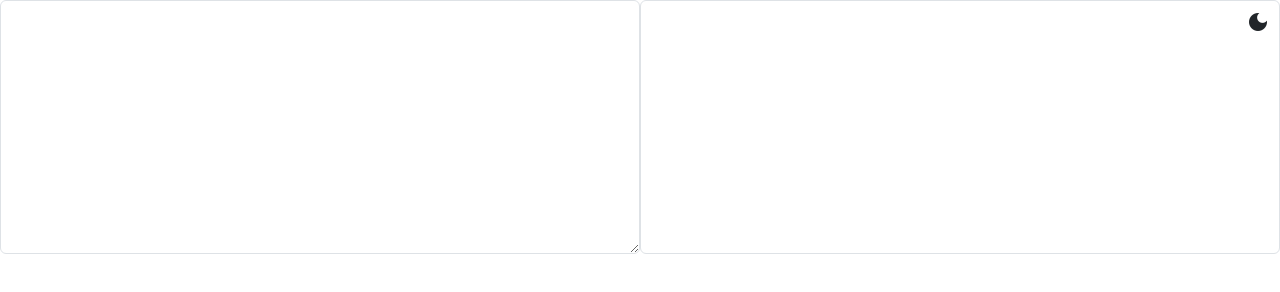
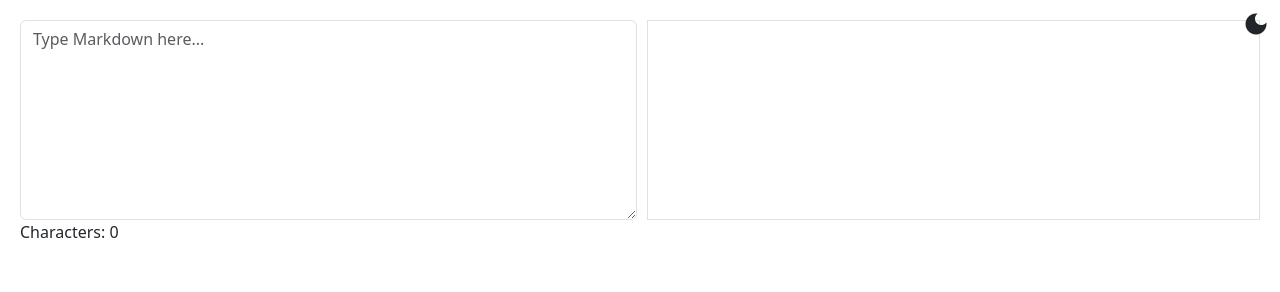
Before and after one commit to allisonrod0106-crypto/markdown-editor, a plain HTML site: page index.html in a window 1280 px wide. Drawn offline with nearby package versions, Linux system fonts and the light colour scheme.

Commit message:
Milestone 3

```diff
--- a/app.js
+++ b/app.js
@@ -0,0 +1,37 @@
+document.addEventListener('DOMContentLoaded', () => {
+//creating a vue app with the basic structure
+const app = Vue.createApp({
+    data() {
+        return {
+            message: ''
+        };
+    },
+
+    //setting up a computed property
+    computed: {
+        //htmlOutput
+        htmlOutput(){
+            return marked.parse(this.message);
+        },
+        ///character count
+        charCount(){
+            const plainText = this.htmlOutput.replace(/<[^>]*>/g, '');
+            return plainText.length;
+        }
+    },
+    methods: {
+        toggleTheme() {
+          this.isDark = !this.isDark;
+
+          document.documentElement.setAttribute(
+            "data-bs-theme",
+            this.isDark ? "dark" : "light"
+          );
+        }
+      }
+});
+
+
+
+app.mount('#app');
+});
--- a/index.html
+++ b/index.html
@@ -13,29 +13,38 @@
     <link
     href="https://fonts.googleapis.com/icon?family=Material+Icons"
     rel="stylesheet"/>
+    <!-- css -->
+    <link href="style.css" rel="stylesheet">
 
 </head>
-<body>
-    <div id="app" class="editor-container">
-        <textarea v-model="markdown" class="form-control" rows="10"></textarea>
 
-        <div v-html="compiledMarkdown" class="form-control"></div>
+<html data-bs-theme="light">
 
-        <div id="counter"></div>
+    <div id="app">
+        <div class="editor-container">
+          <!-- Vue bindings -->
+          <textarea v-model="message" class="form-control" placeholder="Type Markdown here..."></textarea>
+          <div class="preview" v-html="htmlOutput"></div>
+        </div>
 
-        <span id="themeToggle" class="material-icons">
-            dark_mode
+        <div>Characters: {{ charCount }}</div>
+        <span class="material-icons theme-toggle" @click="toggleTheme">
+            {{ isDark ? 'light_mode' : 'dark_mode' }}
         </span>
       </div>
 
     <!-- vue -->
     <script src="https://unpkg.com/vue@3/dist/vue.global.js"></script>
     <!-- marked.js -->
-    <script src="https://cdn.jsdelivr.net/npm/marked@17.0.1/marked.min.js"></script>
+    <script src="https://cdn.jsdelivr.net/npm/marked/marked.min.js"></script>
     <!-- bootstrap 5 -->
     <script src="https://cdn.jsdelivr.net/npm/bootstrap@5.3.2/dist/js/bootstrap.bundle.min.js"></script>
+    <!-- vue app -->
+    <script src="app.js"></script>
+</body>
+</html>
 
-    <script>
+    <!-- <script>
         const toggle = document.getElementById("themeToggle");
         toggle.addEventListener("click", () => {
             const isDark = document.documentElement.getAttribute("data-bs-theme") === "dark";
@@ -48,9 +57,9 @@
                 toggle.textContent = "light_mode";
             }
         });
-    </script>
+    </script> -->
 
-    <style>
+    <!-- <style>
         /* base style */
         .editor-container {
             display: flex;
@@ -60,8 +69,8 @@
         #output {
             flex: 1;
         }
-    /* <!-- media query (comes after base styles) --> */
-    @media (min-width: 768px){
+        /* media query (comes after base styles) -->
+        <!-- @media (min-width: 768px){
             .editor-container {
                 flex-direction: row;
             }
@@ -71,6 +80,4 @@
             top: 10px;
             right: 10px;
         }
-    </style>
-</body>
-</html>
+        </style> -->
--- a/style.css
+++ b/style.css
@@ -0,0 +1,42 @@
+body {
+    padding: 20px;
+}
+
+.editor-container {
+    display: flex;
+    flex-direction: column;
+    gap: 10px;
+}
+
+.editor-container textarea,
+.editor-container .preview {
+    flex: 1;
+    min-height: 200px;
+}
+
+.preview {
+    border: 1px solid var(--bs-border-color);
+    padding: 10px;
+    background: var(--bs-body-bg);
+    color: var(--bs-body-color);
+    overflow: auto;
+}
+
+@media (min-width: 768px) {
+    .editor-container {
+        flex-direction: row;
+    }
+    .editor-container textarea,
+    .editor-container .preview {
+        width: 50%;
+    }
+}
+
+.theme-toggle {
+    position: absolute;
+    top: 10px;
+    right: 10px;
+    cursor: pointer;
+    font-size: 28px;
+    z-index: 1000;
+  }
```
Also changed, not shown: 1 other file. Lines whose indentation alone changed are shown as unchanged.
